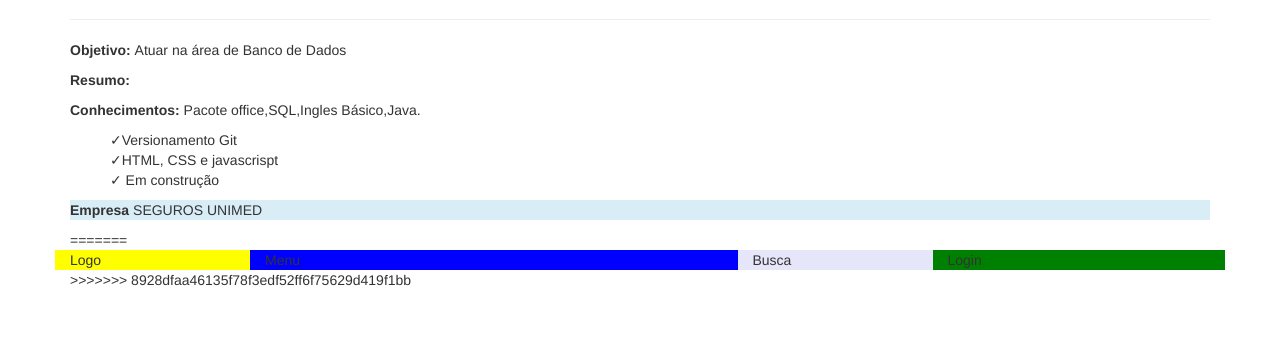
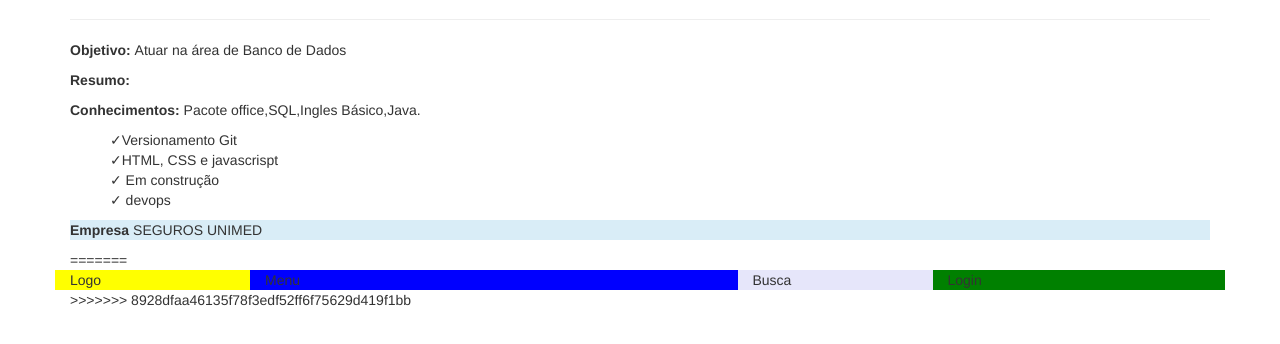
Before and after one commit to vitor5049/curriculo, a plain HTML site: page index.html in a window 1280 px wide. Shown: the part 174-518 px from the top of the page. Drawn offline with nearby package versions, Linux system fonts and the light colour scheme.

Commit message:
Update index.html
incluir novas habilidades.

```diff
--- a/index.html
+++ b/index.html
@@ -52,6 +52,7 @@
     <li>Versionamento Git</li>
     <li>HTML, CSS e javascrispt</li>
     <li> Em construção</li>
+	<li> devops </li>
 
 </ul>
 
```
